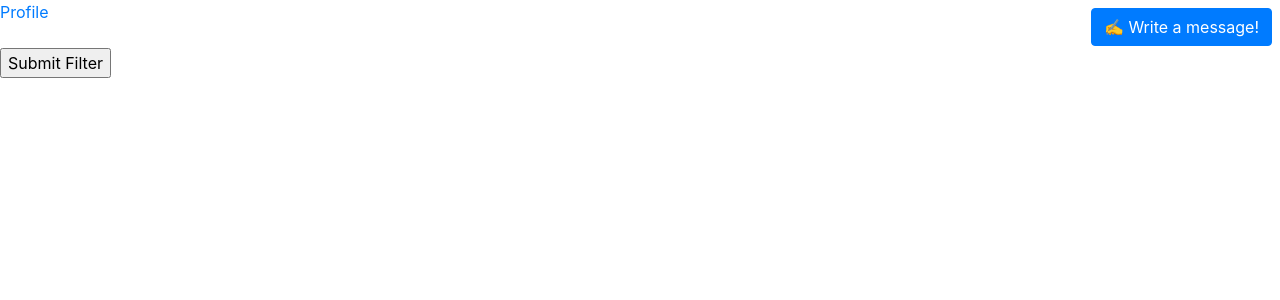
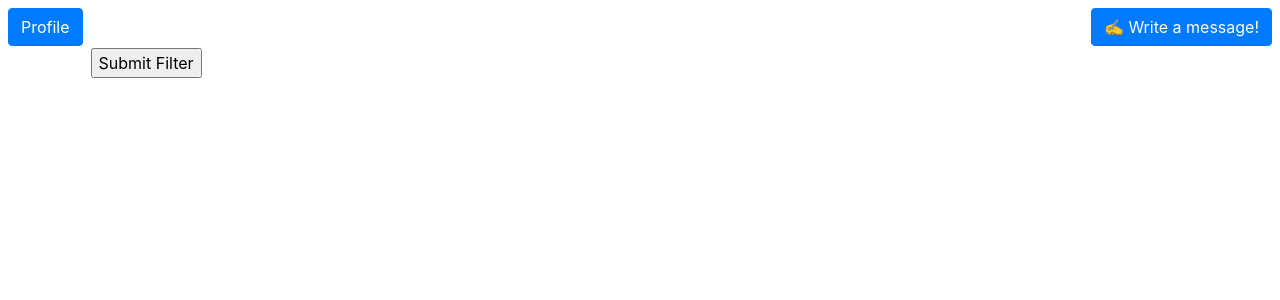
Before and after one commit to kimtdo/buddy-finder, a Django app: template social_app/templates/social_app/filter.html in a window 1280 px wide. Shown: the top 300 px of the page. Run offline with Django 3.2, Linux system fonts and the light colour scheme; the template is opened without the code that fills it: most values are stand-ins (such as "Sample title", 1, 10 or a date in 2020); some libraries are stand-ins or nearby versions.

Commit message:
profile button on filter

```diff
--- a/social_app/templates/social_app/filter.html
+++ b/social_app/templates/social_app/filter.html
@@ -5,7 +5,7 @@
     <title>Profile</title>
 </head>
 <body>
-<a href="/profile/">Profile</a>
+<a class="btn btn-primary float-left m-2" href="{% url 'social_app:profile' %}">Profile</a>
 <a class="btn btn-primary float-right m-2" href="{% url 'social_app:compose' %}">✍ Write a message!</a>
 <br><br>
 <form method="POST">
```
